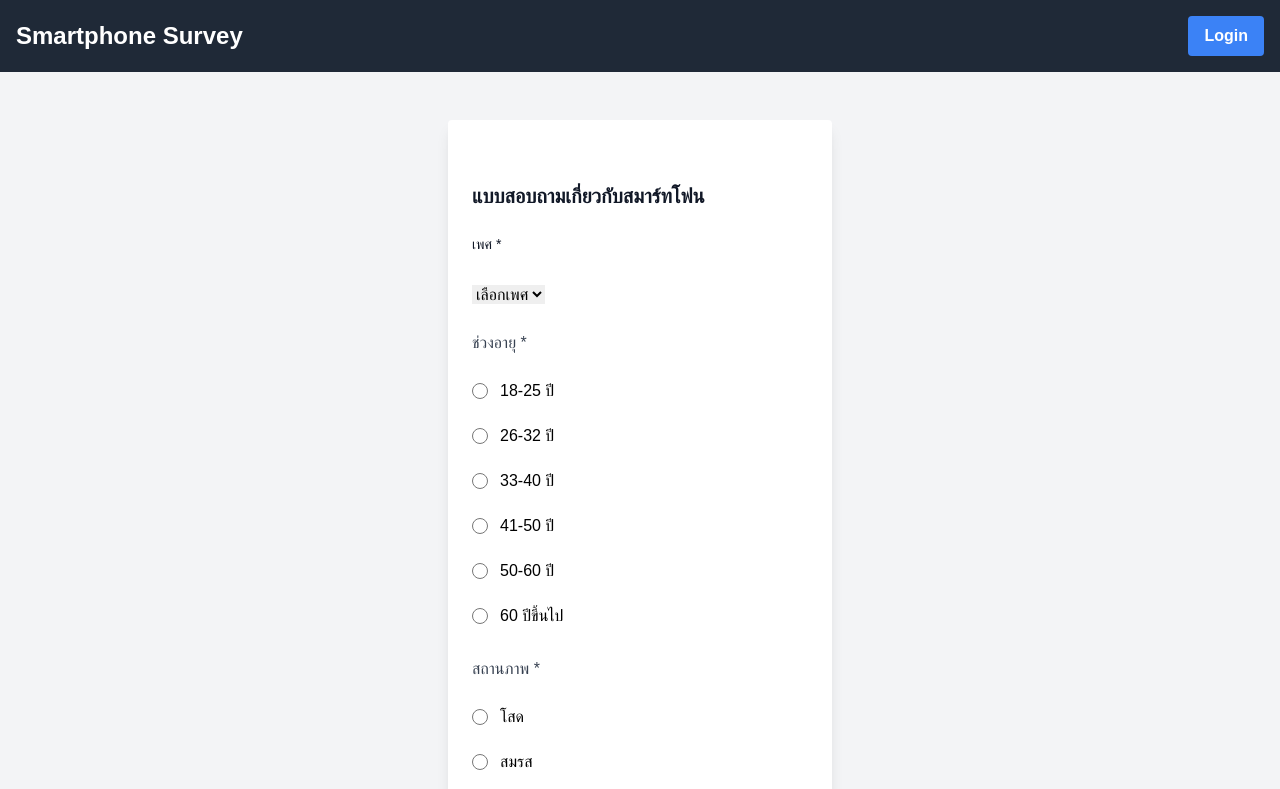
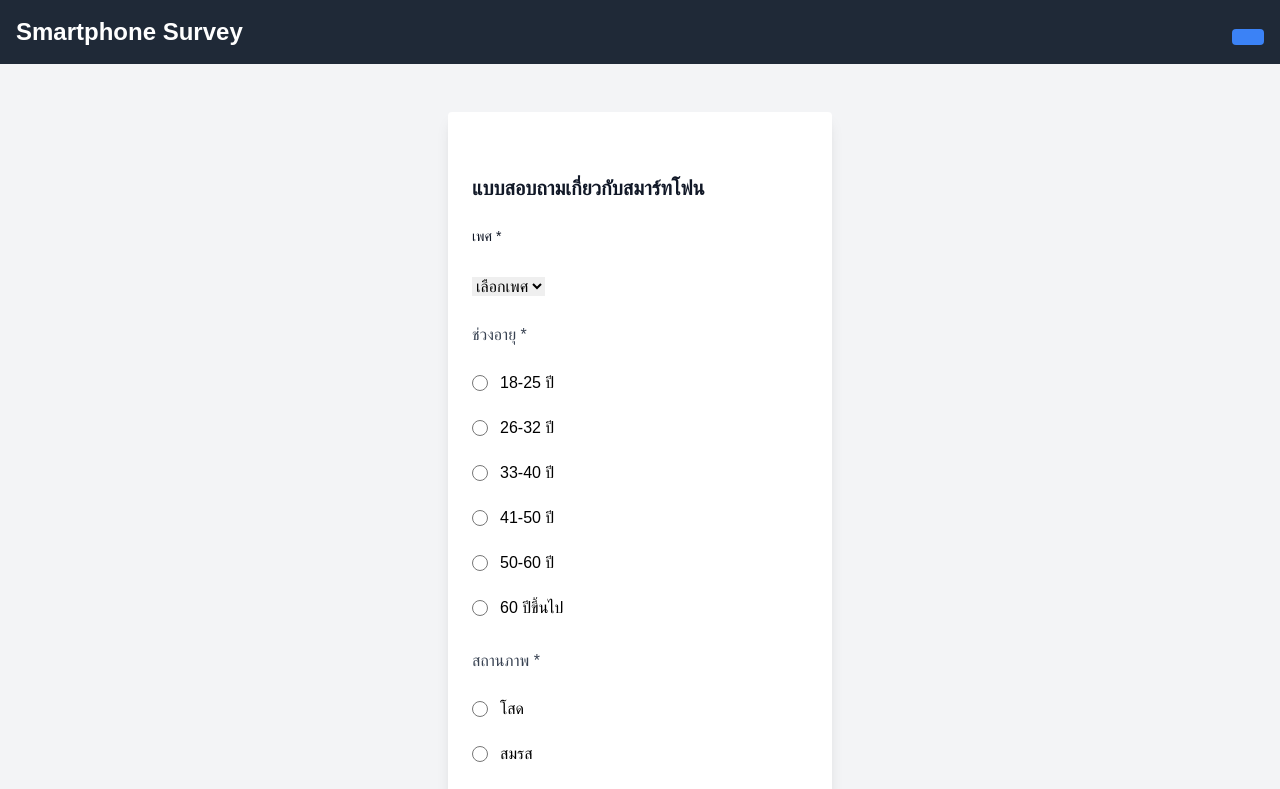
Before and after one commit to tasuke567/Project1, a React (Vite) app in the folder my-react-app/: page / in a window 1280 px wide. Shown: the top 789 px of the page. Built offline with nearby package versions, Linux system fonts and the light colour scheme.

Commit message:
Comment out Login button in NavBar component

```diff
--- a/my-react-app/src/NavBar.jsx
+++ b/my-react-app/src/NavBar.jsx
@@ -18,7 +18,7 @@ function NavBar({ isAuthenticated, handleLogout, toggleLoginForm }) {
               onClick={toggleLoginForm}
               className="bg-blue-500 hover:bg-blue-700 text-white font-bold py-2 px-4 rounded"
             >
-              Login
+              {/* Login */}
             </button>
           )}
         </div>
```
